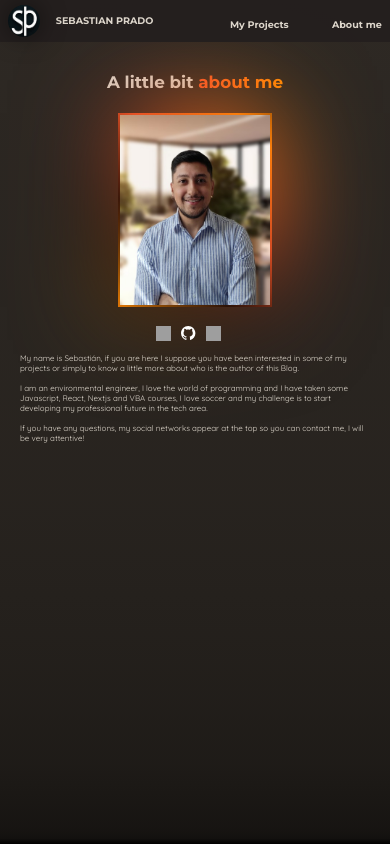
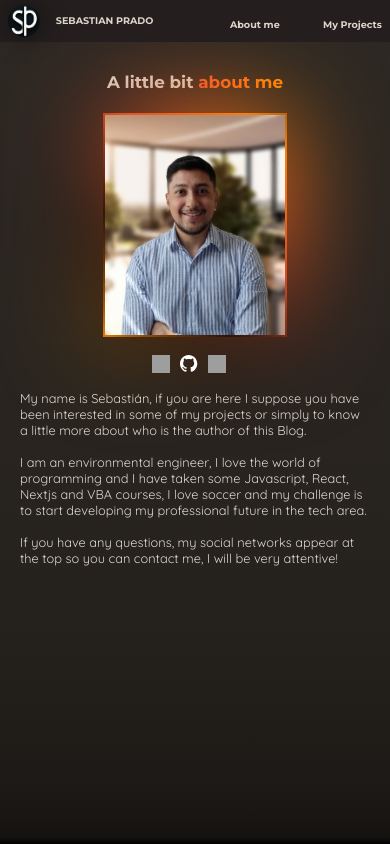
Before and after one commit to juanserodriguez29/juanserodriguez29.github.io, a Next.js app: page /about in a window 390 px wide. Built offline with nearby package versions, Linux system fonts and the light colour scheme; grey boxes are pictures that could not be loaded.

Commit message:
General update

```diff
--- a/app/about/page.module.css
+++ b/app/about/page.module.css
@@ -188,30 +188,30 @@
     margin: 0 auto;
   }
   .linkedIn, .gitHub, .instagram{
-    width: 15px;
-    height: 15px;
+    width: 18px;
+    height: 18px;
   }
   .text {
     margin: 0 auto;
     width: 100%;
     margin-left: 20px;
     margin-right: 20px;
-    font-size: 0.5rem;
+    font-size: 0.8rem;
   }
   .socialLinks, .column{
     margin-left: 27px;
   }
   .block {
     position: relative;
-    width: 150px;
-    height: 190px;
+    width: 180px;
+    height: 220px;
   }
   .photo{
-    width: 150px;
-    height: 190px;
+    width: 180px;
+    height: 220px;
   }
   .overlay {
-    width: 150px;
-    height: 190px;
+    width: 180px;
+    height: 220px;
   }
 }
--- a/app/page.js
+++ b/app/page.js
@@ -27,6 +27,8 @@ export default function Home() {
       </header>
       <section id="about" className={classes.about}><About/></section>
       <section id="projects" className={classes.projects}><Projects/></section>
+      <br />
+      <br />
     </>
   );
 }
--- a/components/main-header.js
+++ b/components/main-header.js
@@ -36,10 +36,10 @@ export default function MainHeader() {
         <nav className={classes.nav}>
           <ul>
             <li>
-              <NavLink href="#projects">My Projects</NavLink>
+              <NavLink href="#about">About me</NavLink>
             </li>
             <li>
-              <NavLink href="#about">About me</NavLink>
+              <NavLink href="#projects">My Projects</NavLink>
             </li>
           </ul>
         </nav>
--- a/components/project-text.module.css
+++ b/components/project-text.module.css
@@ -190,7 +190,7 @@
     justify-content: left;
   }
   .text p{
-    font-size: 0.6rem;
+    font-size: 0.8rem;
     text-align: left;
   }
   .paths{
@@ -199,7 +199,7 @@
     margin-top: 10px;
   }
   .li{
-    font-size: 7px;
+    font-size: 10px;
     list-style: none;
     padding: 0.25rem 0.5rem;
   }
@@ -218,8 +218,8 @@
     justify-content: left;
   }
   .link{
-    width: 15px;
-    height: 15px;
+    width: 20px;
+    height: 20px;
   }
   .images{
     justify-content: center;
@@ -227,7 +227,7 @@
   }
   .img{
     width: 95%;
-    height: 120px;
+    height: 160px;
   }
   .overlay {
     width: 100%;
```
